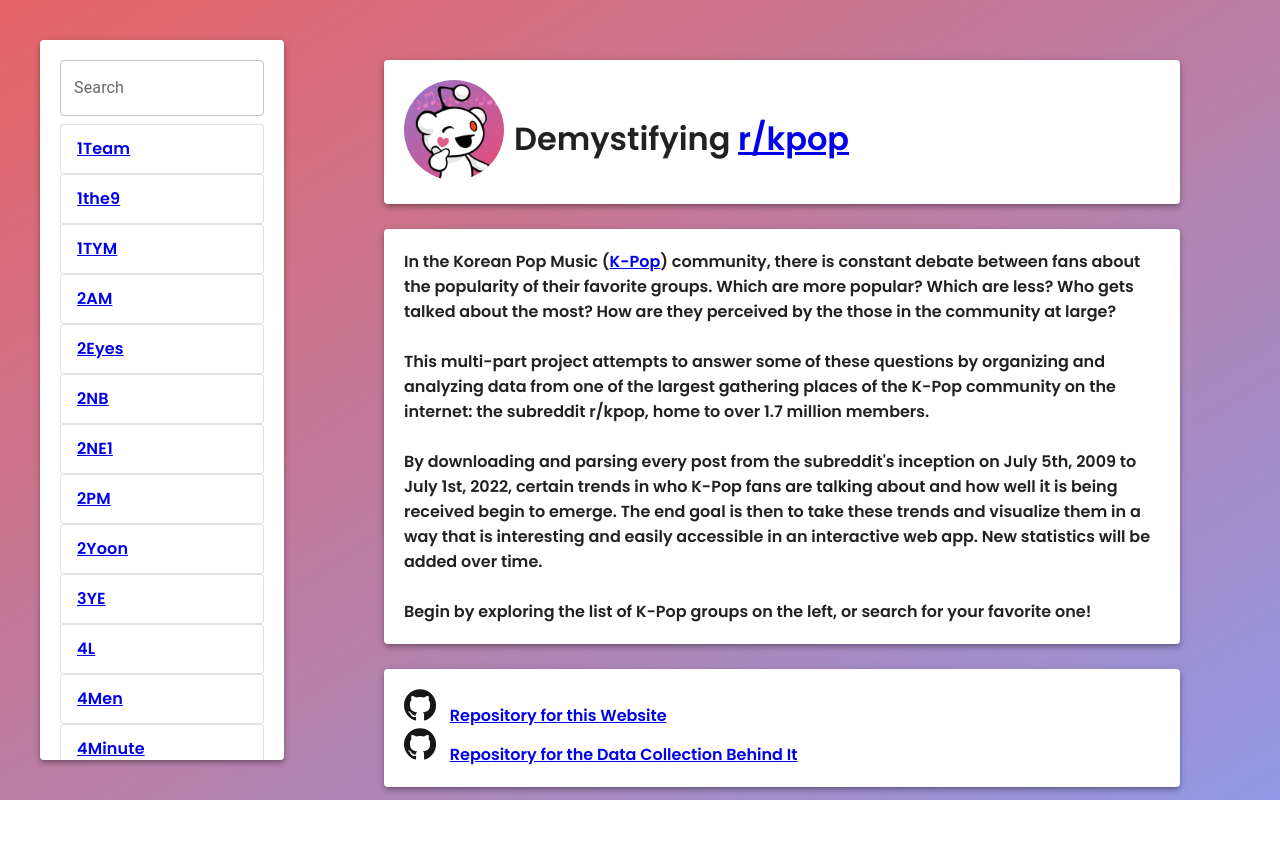
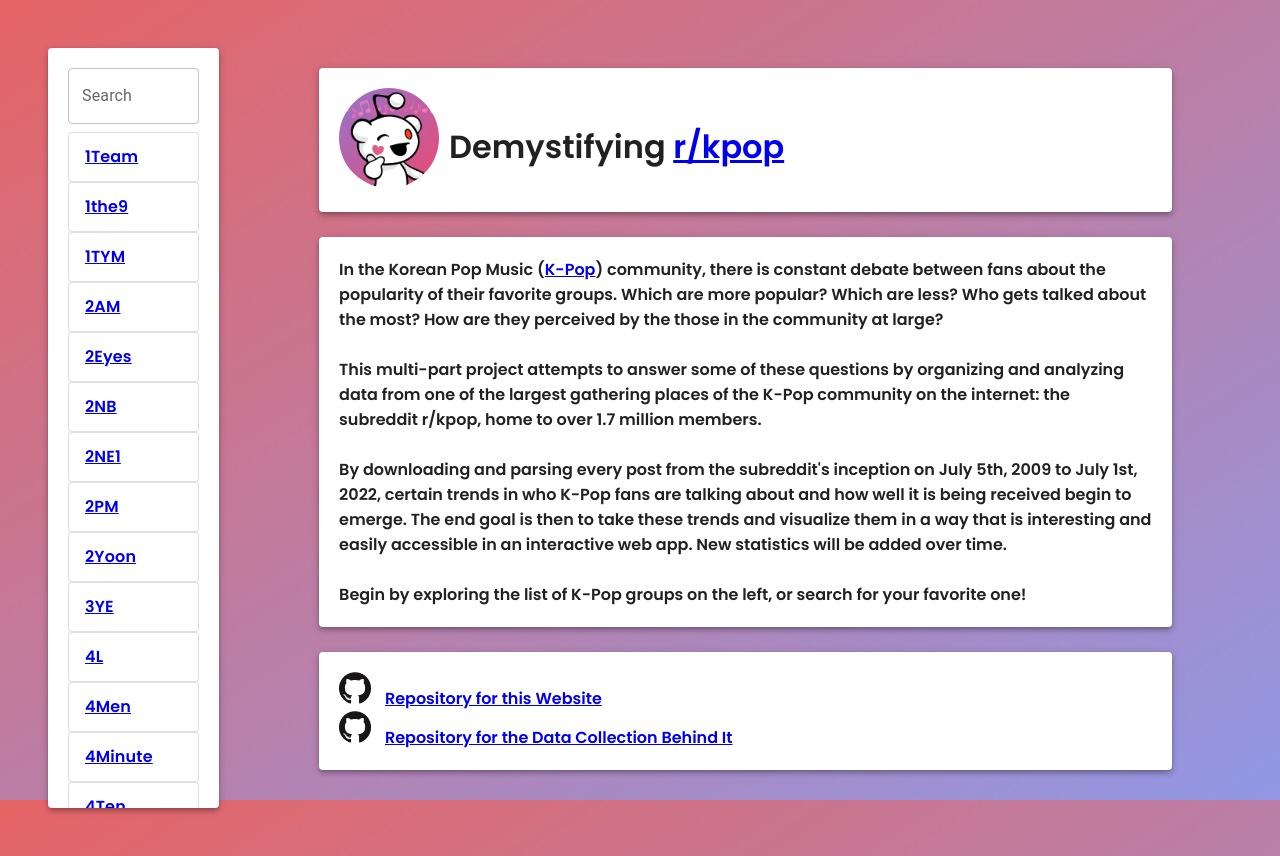
Before and after one commit to leeswu/r-kpop-website, a React (Create React App) app in the folder client/: page / in a window 1280 px wide. Before the commit the page ends 800 px from the top, so only its background shows below. Built offline with nearby package versions, Linux system fonts and the light colour scheme; what chartjs-plugin-zoom would draw is missing.

Commit message:
CSS Changes

```diff
--- a/client/src/components/charts.css
+++ b/client/src/components/charts.css
@@ -9,3 +9,13 @@
 .buttons {
     text-align: center;
 }
+
+.container {
+    background-color: white;
+    margin: 1vh;
+    border-radius: 10px;
+}
+
+.home {
+    margin: 10px;
+}
--- a/client/src/components/charts.js
+++ b/client/src/components/charts.js
@@ -18,8 +18,8 @@
     }
 
     return (
-        <div>
-            <Link to="/"><Home /></Link>
+        <div className="container">
+            <Link to="/"><Home className='home'/></Link>
             <h1 className='group'>{groupName}</h1> <br />
             <div className='buttons'>
                 <Button variant="outlined"
--- a/client/src/components/homepage.css
+++ b/client/src/components/homepage.css
@@ -1,17 +1,22 @@
 @import url('https://fonts.googleapis.com/css2?family=Poppins:ital,wght@0,600;1,500;1,600&display=swap');
 
-html,
+/* html,
 body {
-  margin: 0
+  margin: 0px;
+  background: linear-gradient(to bottom right, #e66465, #9198e5);
+  height: 100vh;
+} */
+
+body {
+    background: linear-gradient(to bottom right, #e66465, #9198e5) fixed;
 }
 
 .homepage {
     display: flex;
     flex-direction: row;
     font-family: 'Poppins', sans-serif;
-    background: linear-gradient(to bottom right, #e66465, #9198e5);
-    height: 100vh;
-
+    /* background: linear-gradient(to bottom right, #e66465, #9198e5) fixed;
+    height: 100% */
 }
 
 .intro {
@@ -34,7 +39,8 @@
 }
 
 .search {
-    flex-basis: 800px;
+    flex-basis: 60vh;
+    max-height: 90vh;
     margin-left: 40px;
     margin-top: 40px;
     margin-bottom: 40px;
```
